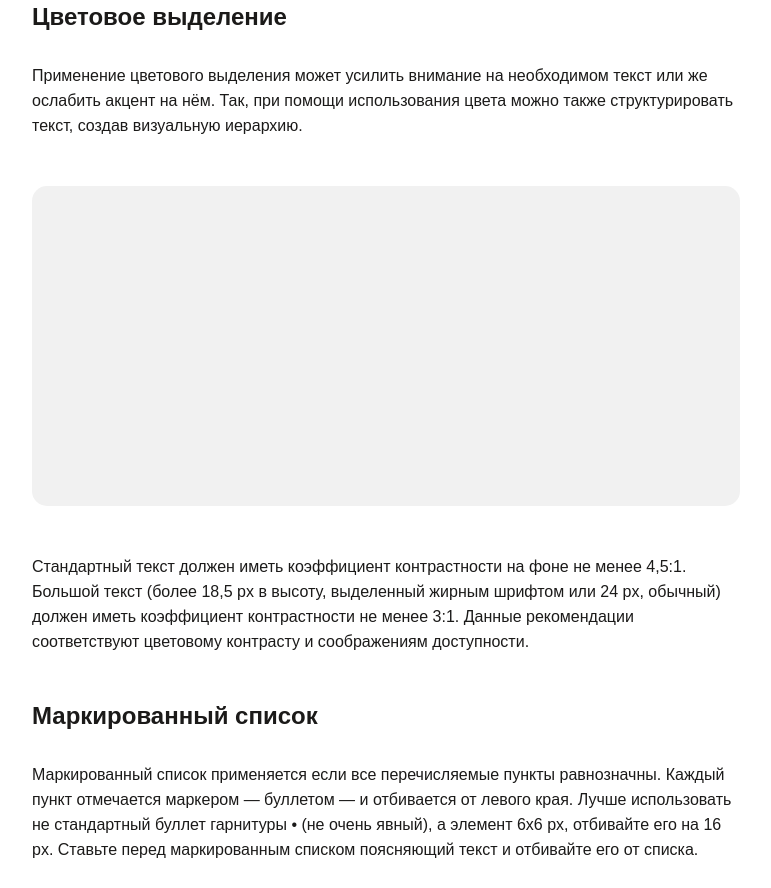
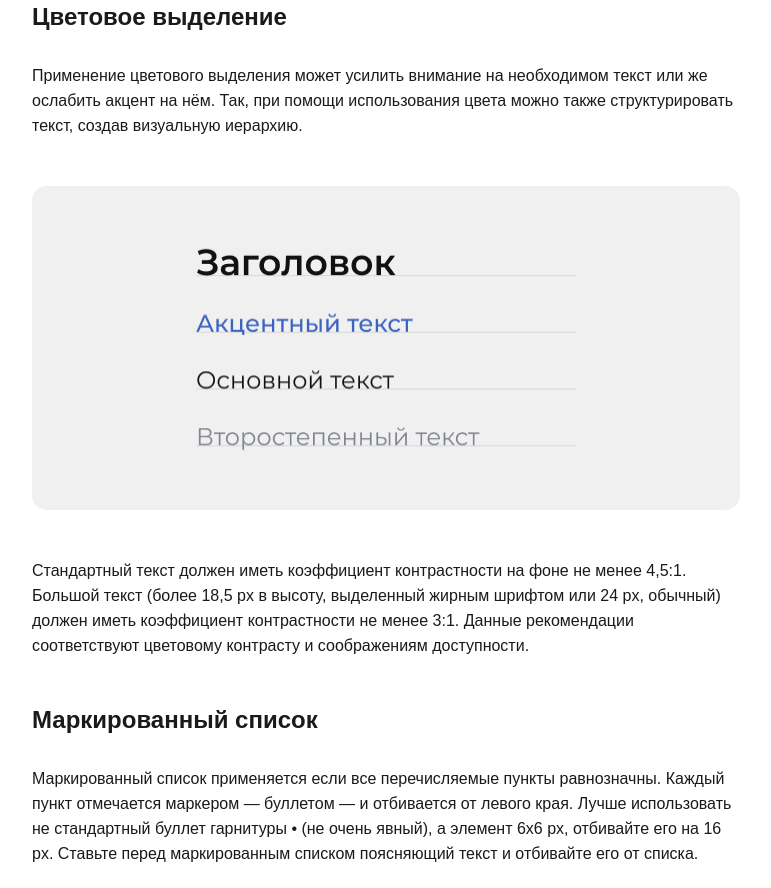
Before and after one commit to Balanyukfed/-CHUTES-LADDERS, a plain HTML site: page components/decoration/typography.html in a window 1280 px wide. Shown: the part 4682-5570 px from the top of the page, without its empty margins (312-1083 px from the left). Drawn offline with Linux system fonts and the light colour scheme; a web font is replaced by a local one.

Commit message:
add font images

```diff
--- a/components/decoration/typography.html
+++ b/components/decoration/typography.html
@@ -193,8 +193,8 @@
                                 текст, создав визуальную иерархию.</span>
                         </div>
                         <div class="cards">
-                            <div class="card card__big">
-                                <!-- <img src="/images/typography/Alignment3.png" alt=""> -->
+                            <div class="card card__extraBig">
+                                <img src="/images/typography/Colors.png" alt="">
                             </div>
                         </div>
                         <span>Стандартный текст должен иметь коэффициент контрастности на фоне не менее 4,5:1. Большой
```
Also changed, not shown: images/typography/Colors.png (added), images/typography/Ol-List1.png, images/typography/Ol-List2.png, images/typography/Ul-List1.png, images/typography/Ul-List2.png.
